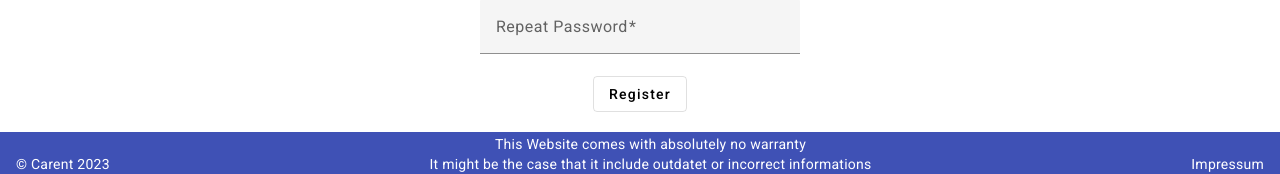
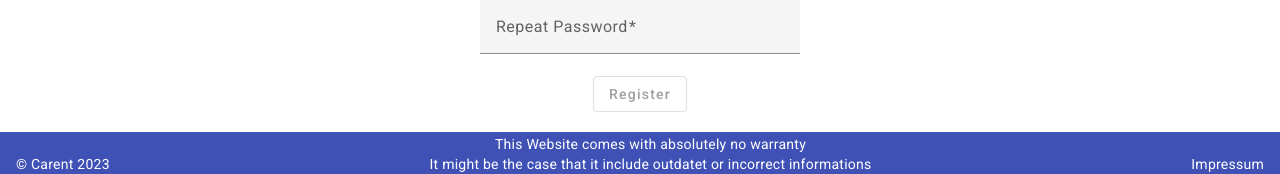
Before and after one commit to bbzblit/m426-ui, an Angular app: page /sign-up in a window 1280 px wide. Shown: the part 604-778 px from the top of the page. Built offline with nearby package versions, Linux system fonts and the light colour scheme; no server answers.

Commit message:
fixed input errors

```diff
--- a/src/app/pages/car-edit/car-edit.component.html
+++ b/src/app/pages/car-edit/car-edit.component.html
@@ -24,7 +24,7 @@
 
         <div id="car-form-action">
             <button (click)="goBack()" mat-stroked-button color="warn">Go Back</button>
-            <button [disabled]="false" mat-stroked-button color="basic">{{car?.id ? 'Update Car' : 'Save Car'}}</button>
+            <button [disabled]="carForm.valid" mat-stroked-button color="basic">{{car?.id ? 'Update Car' : 'Save Car'}}</button>
         </div>
     </form>
 </div>
--- a/src/app/pages/sing-up/sing-up.component.html
+++ b/src/app/pages/sing-up/sing-up.component.html
@@ -26,6 +26,6 @@
             <mat-label>Repeat Password</mat-label>
             <input minlength="8" #passwordRepeat type="password" matInput required>
         </mat-form-field>
-        <button [disabled]="password.value != passwordRepeat.value && !registerForm.valid && passwordRepeat.value.length > 0 " (click)="register($event)" mat-stroked-button>Register</button>
+        <button [disabled]="password.value != passwordRepeat.value || !registerForm.valid || passwordRepeat.value.length > 0 " (click)="register($event)" mat-stroked-button>Register</button>
     </form>
 </div>
--- a/src/app/pages/sing-up/sing-up.component.ts
+++ b/src/app/pages/sing-up/sing-up.component.ts
@@ -26,7 +26,7 @@ export class SingUpComponent {
     console.log("Ready to register");
     this.userService.register(this.registerForm.getRawValue() as User).subscribe({
       next: () => this.router.navigate(['login']),
-      error: (error) => {console.log(error);this._snackBar.open(error.message, "Okay")},
+      error: (error) => {console.log(error);this._snackBar.open(error.error.message || error.error.detail, "Okay")},
     })
 
   }
```
